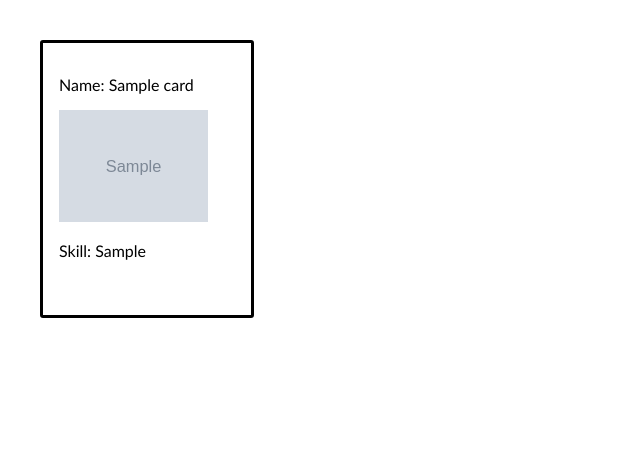
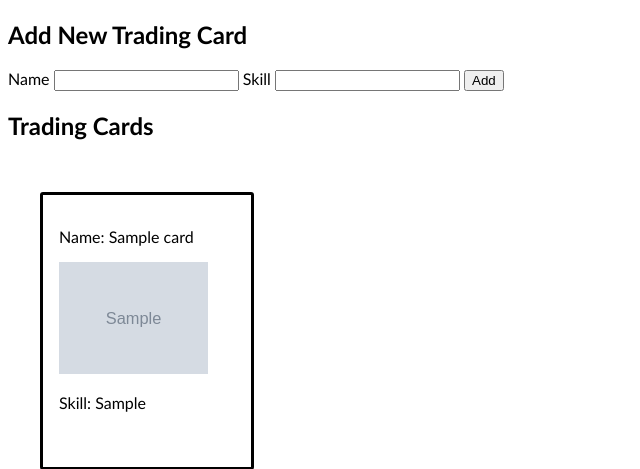
Before and after one commit to lisajmarks/Ticket-Stub-Journal, a Flask app: page /cards in a window 1280 px wide. Shown: the top 469 px of the page, without its empty margins (0-640 px from the left). Run offline with Flask 2, Linux system fonts and the light colour scheme; tables that the repository leaves empty hold one stand-in row (values such as "Sample post"); grey boxes marked "Sample" are stand-in pictures; some libraries are stand-ins or nearby versions.

Commit message:
added form to react

```diff
--- a/react-trading-cards-2/templates/cards.html
+++ b/react-trading-cards-2/templates/cards.html
@@ -3,7 +3,18 @@
 {% block title %} Cards {% endblock %}
 
 {% block body %}
-	<div id="container"></div>
+<div>
+	<h2>Add New Trading Card</h2>
+
+	Name <input type="text" id="nameField" /> Skill
+	<input type="text" id="skillField" />
+	<button id="addCard">Add</button>
+
+	<h2>Trading Cards</h2>
+  </div>
+
+  <div id="container"></div>
+
 {% endblock %}
 
 {% block js %}
```
Also changed, not shown: react-trading-cards-2/static/js/tradingCard.jsx (+1 -62 lines).
